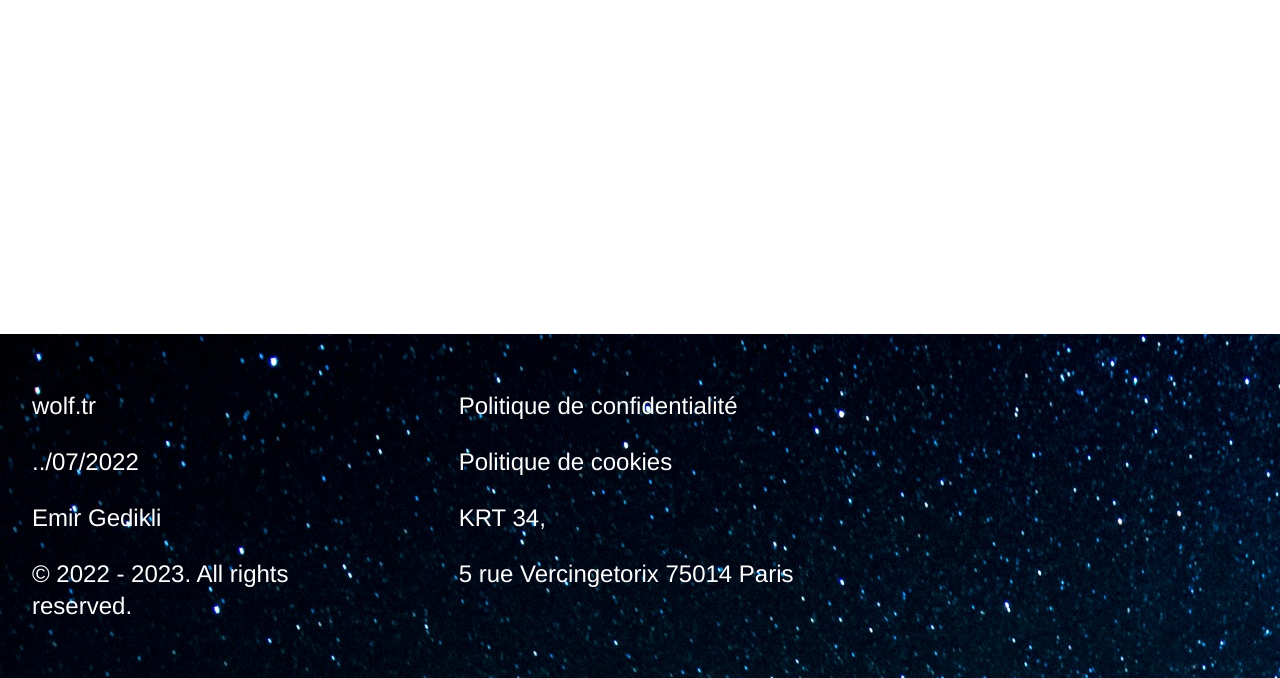
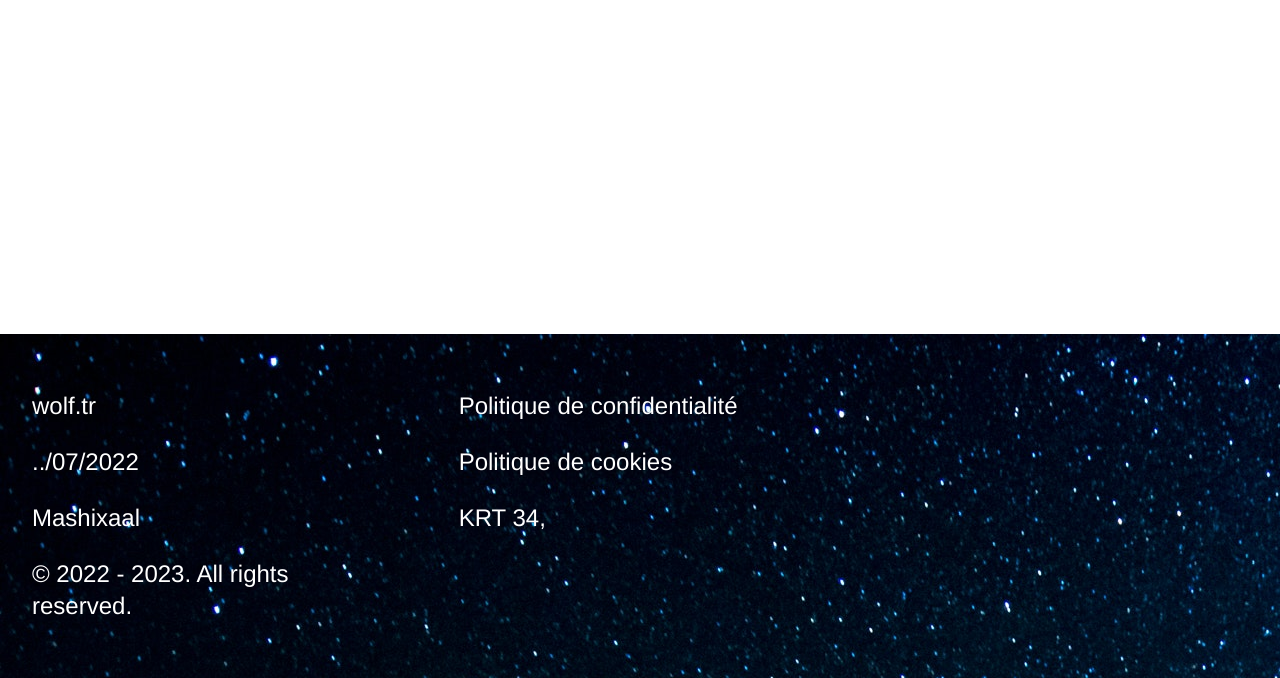
Before and after one commit to Mashixaal/Wolf, a plain HTML site: page index.html in a window 1280 px wide. Shown: the part 122-800 px from the top of the page. Drawn offline with Linux system fonts and the light colour scheme; files that its build step writes are made by us from their sources; files whose address does not match are found by name.

Commit message:
update index

```diff
--- a/index.html
+++ b/index.html
@@ -76,7 +76,7 @@
       <div class="m-8">
         <p>wolf.tr</p>
         <p>../07/2022</p>
-        <p>Emir Gedikli</p>
+        <p>Mashixaal</p>
         <p>© 2022 - 2023. All rights reserved.</p>
       </div>
       <div class="m-8">
@@ -90,7 +90,7 @@
           KRT 34,
         </p>
         <p>
-          5 rue Vercingetorix 75014 Paris
+
         </p>
       </div>
       <div class="m-8">
```
